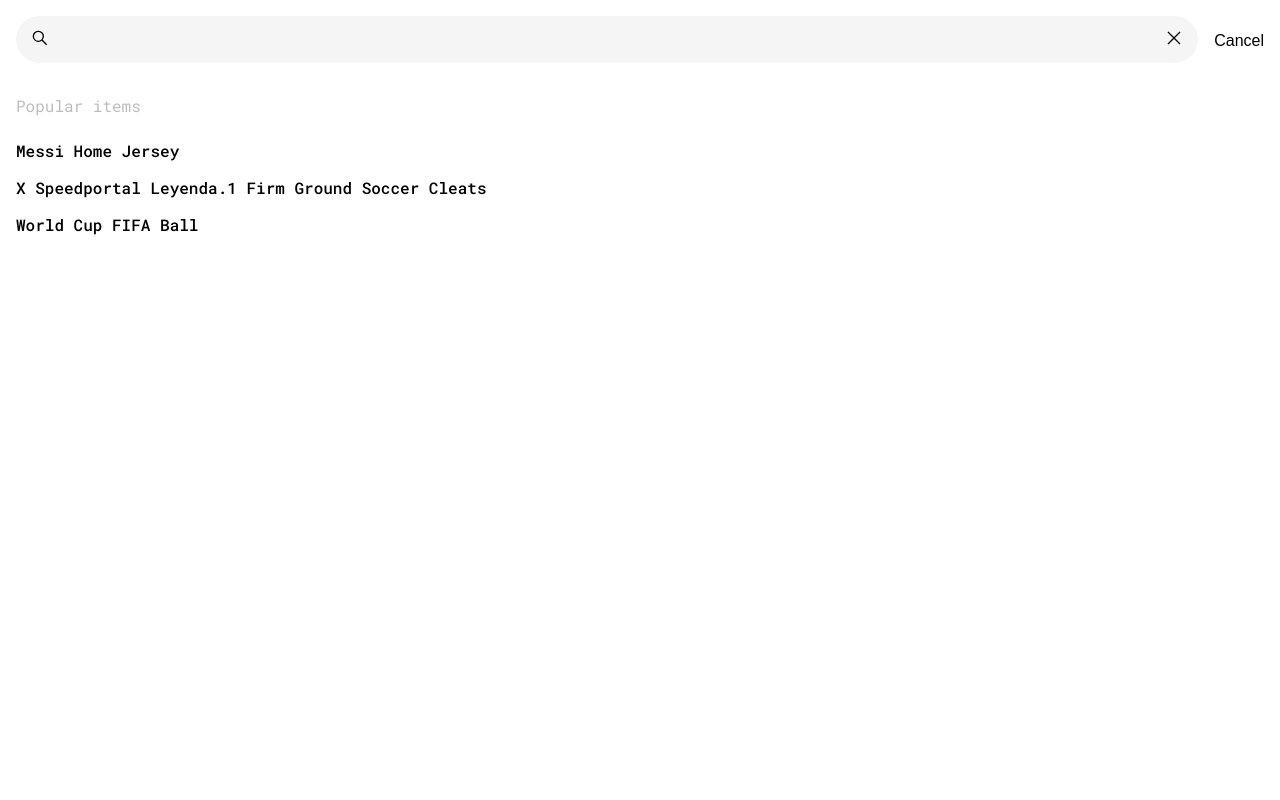
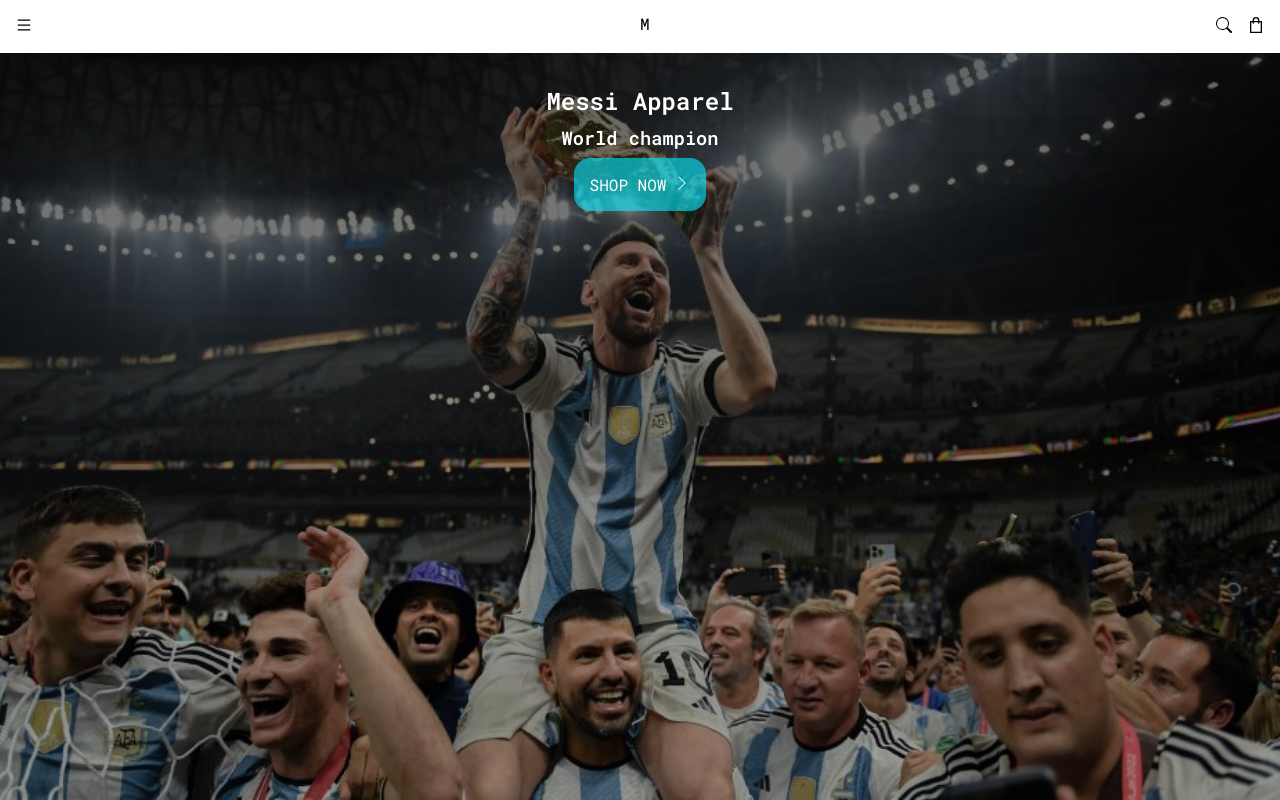
Before and after one commit to salvantjeff/shopping-cart, a React (Create React App) app in the folder shopping-cart-project/: page / in a window 1280 px wide. Built offline with nearby package versions, Linux system fonts and the light colour scheme.

Commit message:
Set popular items routes

```diff
--- a/shopping-cart-project/src/components/Menu/Menu.js
+++ b/shopping-cart-project/src/components/Menu/Menu.js
@@ -7,6 +7,8 @@
     function handleMenuClicked() {
         document.body.classList.add('hideMenu');
     };
+
+    document.body.classList.add('hideMenu');
 
     return (
         <div className="menu">
--- a/shopping-cart-project/src/components/ProductDetail/ProductDetail.js
+++ b/shopping-cart-project/src/components/ProductDetail/ProductDetail.js
@@ -16,10 +16,16 @@
             id: id,
         }
     );
+
     useEffect(() => {
         const targetProduct = AllProductDetails.filter((product) => product.id === id);
         setCurrProduct(targetProduct[0]);
     }, []);
+
+    useEffect(() => {
+        const targetProduct = AllProductDetails.filter((product) => product.id === id);
+        setCurrProduct(targetProduct[0]);
+    }, [id]);
 
     return (
         <div className='product-detail'>
--- a/shopping-cart-project/src/components/SearchPage/SearchPage.js
+++ b/shopping-cart-project/src/components/SearchPage/SearchPage.js
@@ -2,13 +2,16 @@
 import { GrClose, GrSearch } from 'react-icons/gr';
 import { useState } from 'react';
 import { AllProductDetails } from '../ShopPage/AllProductDetails';
+import { Link } from 'react-router-dom';
 
 function SearchPage() {
-    const popularItems = {
+
+    const [popularItems, setPopularItems] = useState({
         item1: AllProductDetails[0],
         item2: AllProductDetails[1],
         item3: AllProductDetails[2],
-    };
+    });
+
     function handleSearchClicked() {
         document.body.classList.add('hideSearch');
     };
@@ -23,6 +26,7 @@
         setSearchItem('');
     };
 
+    document.body.classList.add('hideSearch');
     return (
         <div className="search-page">
             <div className="search-wrapper">
@@ -51,9 +55,15 @@
                 <div className='search-content'>
                     <ul className="popular-items">
                         <p className='popular-heading'>Popular items</p>
-                        <li className='popular-item'>{popularItems.item1.name}</li>
-                        <li className='popular-item'>{popularItems.item2.name}</li>
-                        <li className='popular-item'>{popularItems.item3.name}</li>
+                        <Link className='links' to={`/shop/${popularItems.item1.id}`}>
+                            <li onClick={handleSearchClicked} className='popular-item'>{popularItems.item1.name}</li>
+                        </Link>
+                        <Link className='links' to={`/shop/${popularItems.item2.id}`}>
+                            <li onClick={handleSearchClicked} className='popular-item'>{popularItems.item2.name}</li>
+                        </Link>
+                        <Link className='links' to={`/shop/${popularItems.item3.id}`}>
+                            <li onClick={handleSearchClicked} className='popular-item'>{popularItems.item3.name}</li>
+                        </Link>
                     </ul>
                 </div>
             </div>
```
